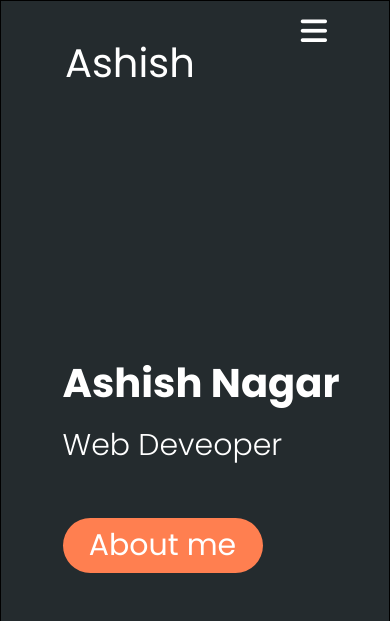
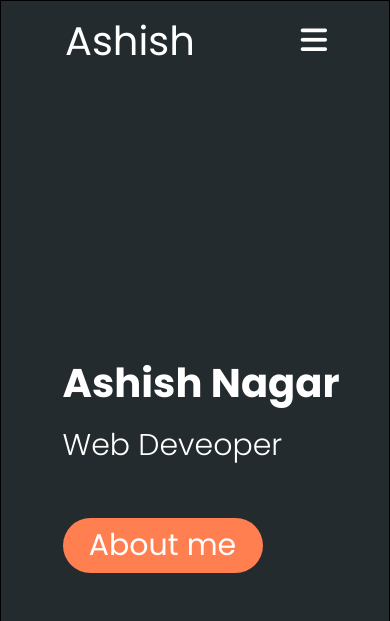
Before and after one commit to Ashish-Nagar-027/My-Portfolio, a plain HTML site: page index.html in a window 390 px wide. Shown: the top 621 px of the page. Drawn offline with Linux system fonts and the light colour scheme; animation ran at ten frames a second.

Commit message:
responsive update

```diff
--- a/css/style.css
+++ b/css/style.css
@@ -110,6 +110,7 @@
      top: 0;
      width: 100vw;
      height: 5rem;
+     align-items: center;
  }
 
  nav.sticky {
@@ -178,7 +179,8 @@
     transition: transform 0.5s;
  }
  .social-icon:hover {
-    transform:  scale(1.2) rotate(360deg)  translate(0px, 0px);
+    /* transform:  scale(1.2) rotate(360deg)  translate(0px, 0px); */
+    transform:  rotate(360deg) ;
 
  }
 
@@ -312,14 +314,16 @@ hr {
         color: white;
         font-size: 30px;
         /* margin: 20px; */
-        align-self: flex-end;
+        /* align-self: flex-end; */
         cursor: pointer;
         transition: transform 0.8s;
         position: relative;
+        align-items: center;
     }
 
     .hamburger:hover {
-        transform: scale(1.4) rotate(90deg) translate(0px, 0px);
+        /* transform: scale(1.4) rotate(90deg) translate(0px, 0px); */
+        transform:  rotate(90deg) ;
     }
 
     .show {
@@ -353,9 +357,10 @@ hr {
 
     nav {
         display: flex;
-        align-items: flex-start;
+        /* align-items: flex-start; */
         height: 5rem;
         position: relative;
+        align-items: center;
     }
 
     .headshot {
```
